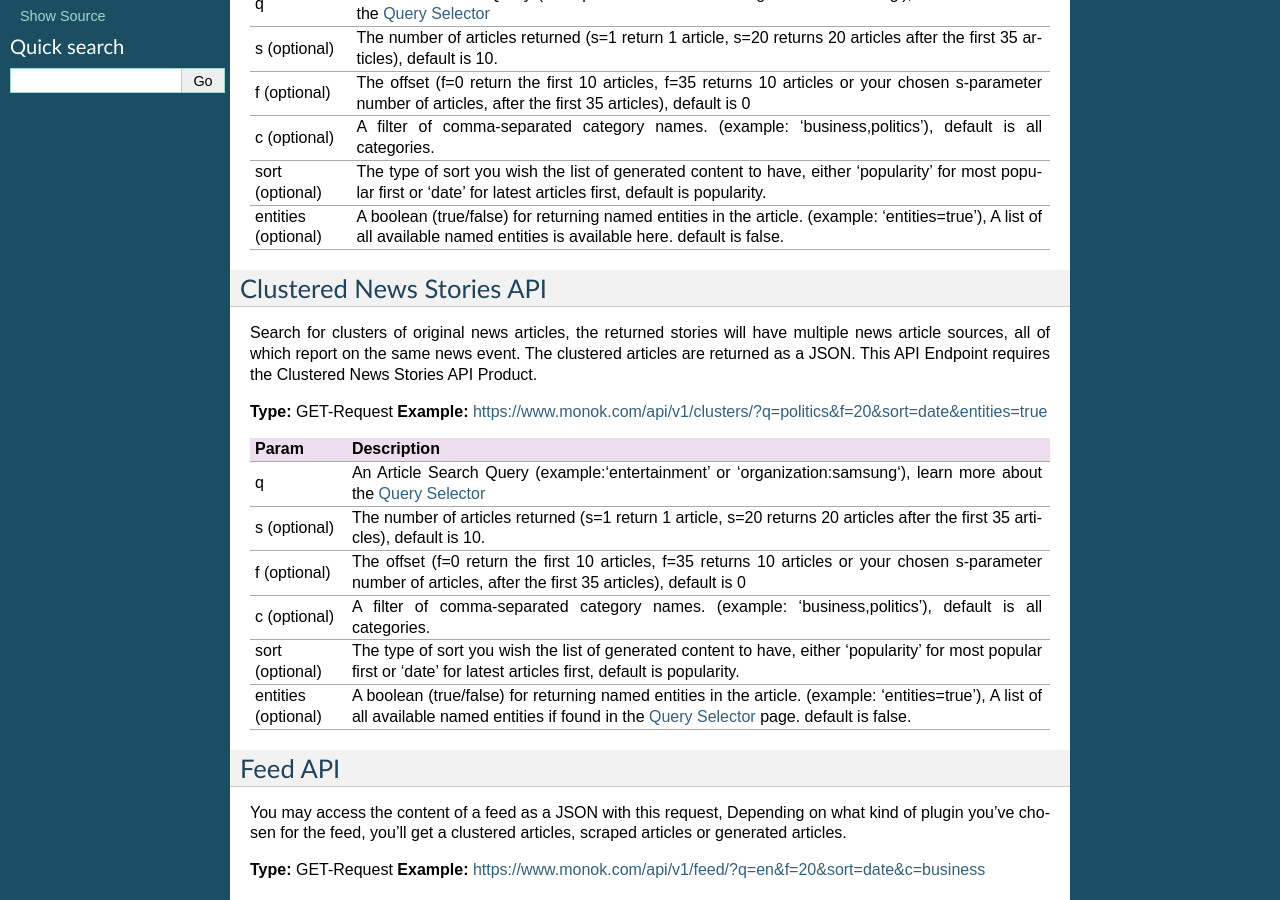
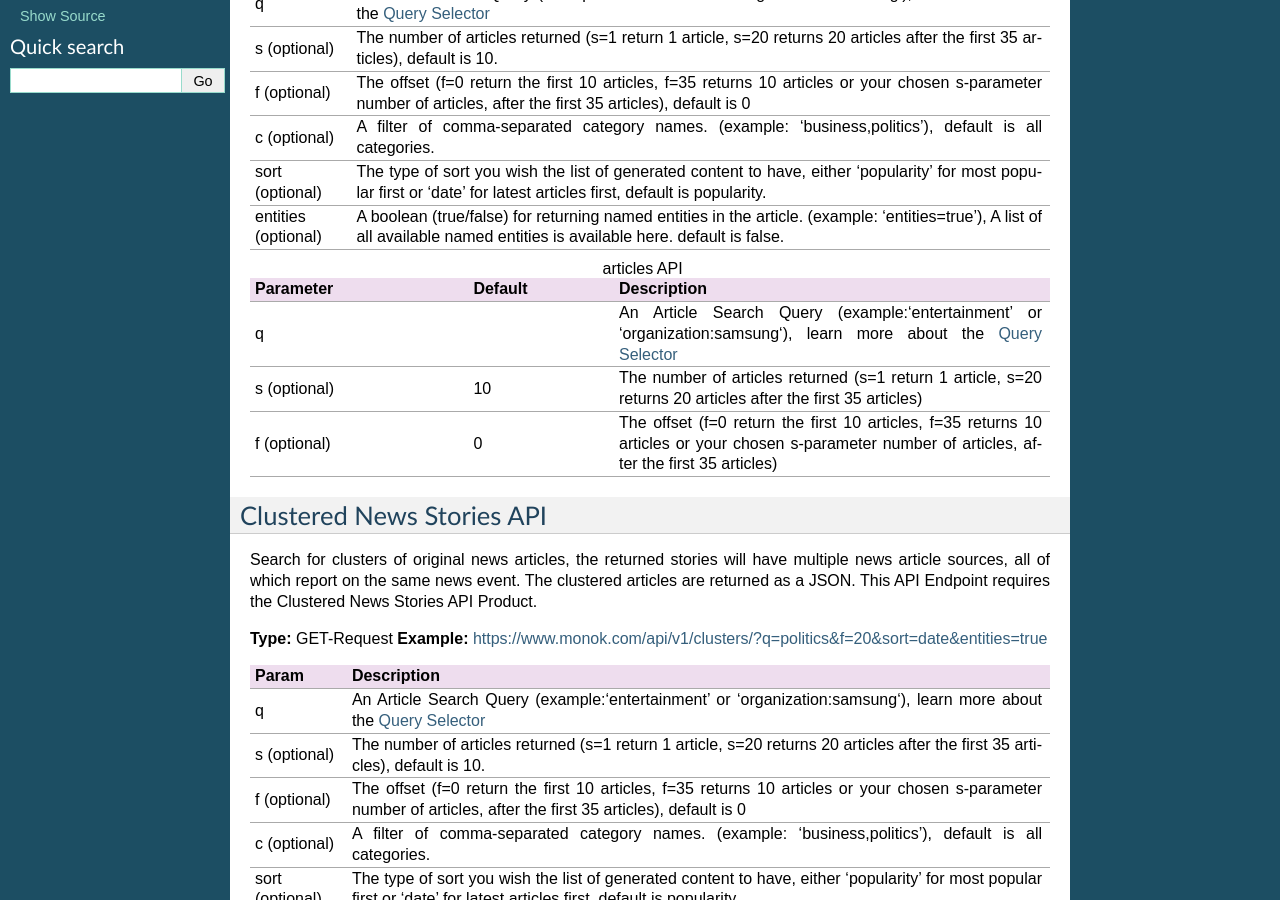
Before and after one commit to monoklabs/monok-docs, a Sphinx documentation site: the page built from docs/api.rst, in a window 1280 px wide and 900 px high, scrolled down 610 px. Built offline with Sphinx 7.4.7, drawn with Linux system fonts in a browser that asks for light colours.

Commit message:
Update api.rst

```diff
--- a/docs/api.rst
+++ b/docs/api.rst
@@ -49,7 +49,13 @@ entities (optional)     A boolean (true/false) for returning named entities in t
                   	A list of all available named entities is available here. default is false.
 ===================   	================================================================================================
 
+.. csv-table:: articles API
+   :header: "Parameter", "Default", "Description"
+   :widths: 15, 10, 30
 
+   "q", "", "An Article Search Query (example:‘entertainment’ or ‘organization:samsung‘), learn more about the `Query Selector`_"
+   "s (optional)", 10, "The number of articles returned (s=1 return 1 article, s=20 returns 20 articles after the first 35 articles)"
+   "f (optional)", 0, "The offset (f=0 return the first 10 articles, f=35 returns 10 articles or your chosen s-parameter number of articles, after the first 35 articles)"
 
 Clustered News Stories API
 ------------
```
